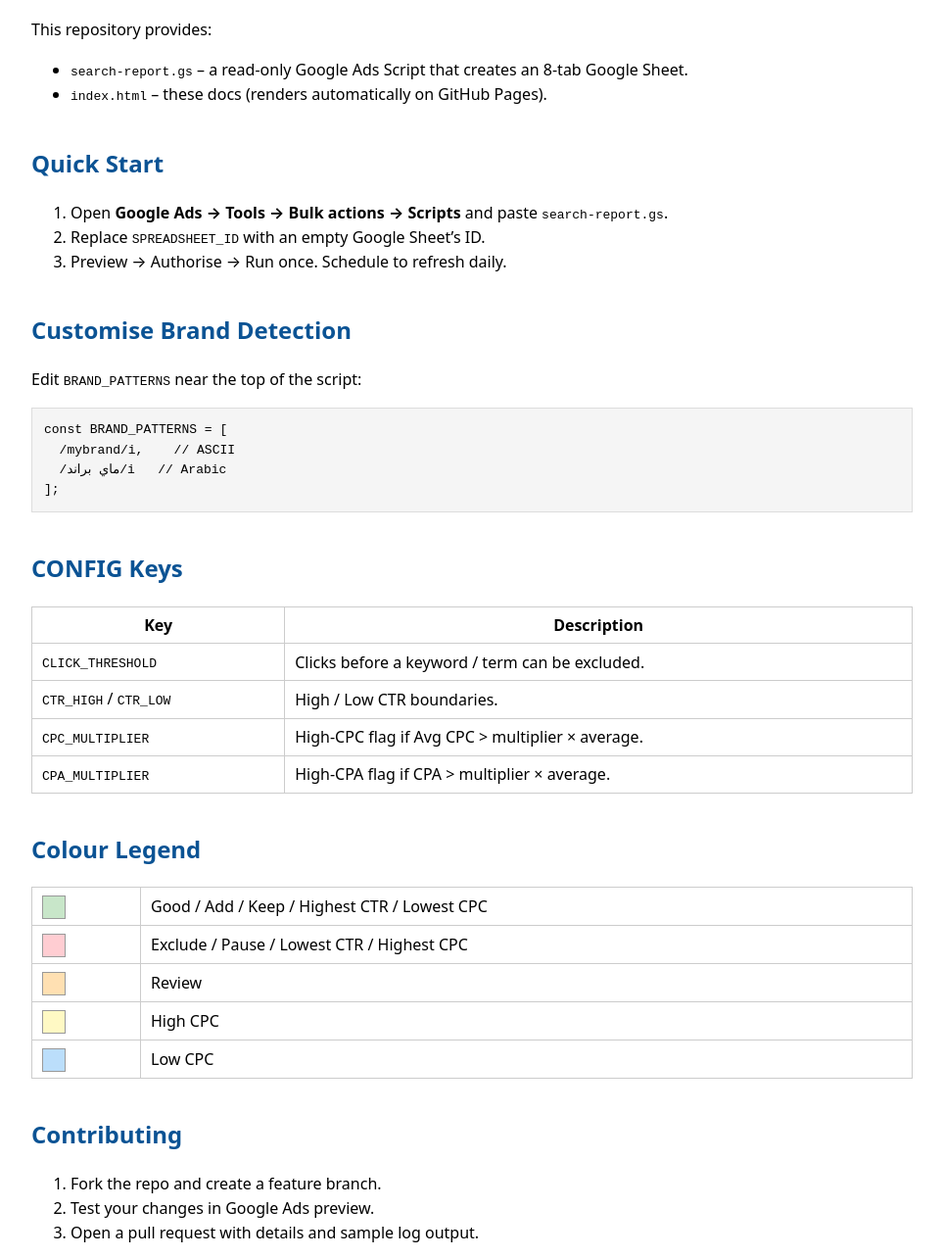
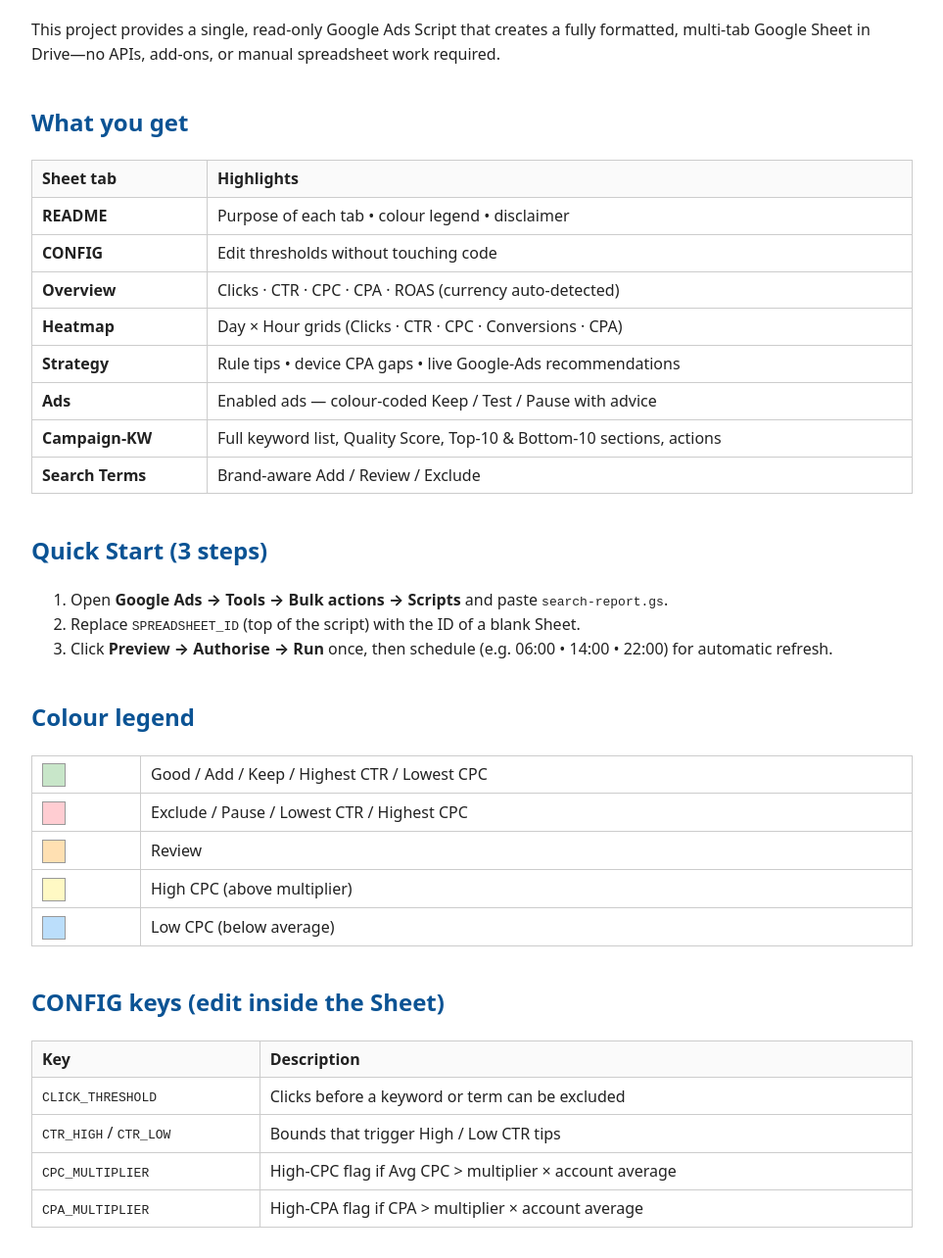
Before and after one commit to Hassanelsisi/google-ads-search-report, a plain HTML site: page index.html in a window 1280 px wide. Shown: the part 136-1420 px from the top of the page at 98% size, without its empty margins (158-1121 px from the left). Drawn offline with Linux system fonts and the light colour scheme.

Commit message:
index.html

```diff
--- a/index.html
+++ b/index.html
@@ -5,62 +5,100 @@
 <title>Google Ads Search-Campaign Reporting Script</title>
 <meta name="viewport" content="width=device-width,initial-scale=1">
 <style>
-body{font-family:system-ui,-apple-system,"Segoe UI",Roboto,Helvetica,Arial,sans-serif;max-width:900px;margin:0 auto;padding:32px;line-height:1.55}
+/* — Layout — */
+body{
+  font-family:system-ui,-apple-system,"Segoe UI",Roboto,Helvetica,Arial,sans-serif;
+  max-width:900px;
+  margin:0 auto;
+  padding:32px;
+  line-height:1.55;
+  color:#222;
+}
 h1,h2{color:#0b5394;margin-top:1.6em}
 pre{background:#f5f5f5;border:1px solid #ddd;padding:12px;overflow:auto}
-table{border-collapse:collapse;margin:16px 0;width:100%}th,td{border:1px solid #ccc;padding:6px 10px}
-.color{display:inline-block;width:1.4em;height:1.4em;margin-right:6px;border:1px solid #999;vertical-align:middle}
+
+/* — Tables — */
+table{border-collapse:collapse;margin:16px 0;width:100%}
+th,td{border:1px solid #ccc;padding:6px 10px;text-align:left}
+thead{background:#fafafa}
+
+/* — Colour squares — */
+.color{
+  display:inline-block;
+  width:1.4em;
+  height:1.4em;
+  margin-right:6px;
+  border:1px solid #999;
+  vertical-align:middle;
+}
 </style>
 </head>
+
 <body>
 <h1>Google Ads Search-Campaign Reporting Script</h1>
 
-<p>This repository provides:</p>
-<ul>
-<li><code>search-report.gs</code> – a read-only Google Ads Script that creates an 8-tab Google Sheet.</li>
-<li><code>index.html</code>      – these docs (renders automatically on GitHub Pages).</li>
-</ul>
+<p>
+This project provides a single, read-only Google Ads Script that creates a fully
+formatted, multi-tab Google Sheet in Drive—no APIs, add-ons, or manual
+spreadsheet work required.
+</p>
 
-<h2>Quick Start</h2>
+<h2>What you get</h2>
+<table>
+<thead><tr><th>Sheet tab</th><th>Highlights</th></tr></thead>
+<tbody>
+<tr><td><b>README</b></td><td>Purpose of each tab • colour legend • disclaimer</td></tr>
+<tr><td><b>CONFIG</b></td><td>Edit thresholds without touching code</td></tr>
+<tr><td><b>Overview</b></td><td>Clicks · CTR · CPC · CPA · ROAS (currency auto-detected)</td></tr>
+<tr><td><b>Heatmap</b></td><td>Day × Hour grids (Clicks · CTR · CPC · Conversions · CPA)</td></tr>
+<tr><td><b>Strategy</b></td><td>Rule tips • device CPA gaps • live Google-Ads recommendations</td></tr>
+<tr><td><b>Ads</b></td><td>Enabled ads — colour-coded Keep / Test / Pause with advice</td></tr>
+<tr><td><b>Campaign-KW</b></td><td>Full keyword list, Quality Score, Top-10 & Bottom-10 sections, actions</td></tr>
+<tr><td><b>Search Terms</b></td><td>Brand-aware Add / Review / Exclude</td></tr>
+</tbody>
+</table>
+
+<h2>Quick Start (3 steps)</h2>
 <ol>
-<li>Open <b>Google Ads → Tools → Bulk actions → Scripts</b> and paste <code>search-report.gs</code>.</li>
-<li>Replace <code>SPREADSHEET_ID</code> with an empty Google Sheet’s ID.</li>
-<li>Preview → Authorise → Run once.  Schedule to refresh daily.</li>
+  <li>Open <strong>Google Ads → Tools → Bulk actions → Scripts</strong> and paste <code>search-report.gs</code>.</li>
+  <li>Replace <code>SPREADSHEET_ID</code> (top of the script) with the ID of a blank Sheet.</li>
+  <li>Click <b>Preview → Authorise → Run</b> once, then schedule (e.g. 06:00 • 14:00 • 22:00) for automatic refresh.</li>
 </ol>
+
+<h2>Colour legend</h2>
+<table>
+<tr><td><span class="color" style="background:#c8e6c9"></span></td><td>Good / Add / Keep / Highest CTR / Lowest CPC</td></tr>
+<tr><td><span class="color" style="background:#ffcdd2"></span></td><td>Exclude / Pause / Lowest CTR / Highest CPC</td></tr>
+<tr><td><span class="color" style="background:#ffe0b2"></span></td><td>Review</td></tr>
+<tr><td><span class="color" style="background:#fff9c4"></span></td><td>High CPC (above multiplier)</td></tr>
+<tr><td><span class="color" style="background:#bbdefb"></span></td><td>Low CPC (below average)</td></tr>
+</table>
+
+<h2>CONFIG keys (edit inside the Sheet)</h2>
+<table>
+<thead><tr><th>Key</th><th>Description</th></tr></thead>
+<tbody>
+<tr><td><code>CLICK_THRESHOLD</code></td><td>Clicks before a keyword or term can be excluded</td></tr>
+<tr><td><code>CTR_HIGH</code> / <code>CTR_LOW</code></td><td>Bounds that trigger High / Low CTR tips</td></tr>
+<tr><td><code>CPC_MULTIPLIER</code></td><td>High-CPC flag if Avg CPC &gt; multiplier × account average</td></tr>
+<tr><td><code>CPA_MULTIPLIER</code></td><td>High-CPA flag if CPA &gt; multiplier × account average</td></tr>
+</tbody>
+</table>
 
 <h2>Customise Brand Detection</h2>
 <p>Edit <code>BRAND_PATTERNS</code> near the top of the script:</p>
 <pre><code>const BRAND_PATTERNS = [
-  /mybrand/i,    // ASCII
-  /ماي براند/i   // Arabic
+  /mybrand/i,      // ASCII
+  /ماي براند/i     // Arabic
 ];</code></pre>
-
-<h2>CONFIG Keys</h2>
-<table>
-<thead><tr><th>Key</th><th>Description</th></tr></thead>
-<tbody>
-<tr><td><code>CLICK_THRESHOLD</code></td><td>Clicks before a keyword / term can be excluded.</td></tr>
-<tr><td><code>CTR_HIGH</code> / <code>CTR_LOW</code></td><td>High / Low CTR boundaries.</td></tr>
-<tr><td><code>CPC_MULTIPLIER</code></td><td>High-CPC flag if Avg CPC &gt; multiplier × average.</td></tr>
-<tr><td><code>CPA_MULTIPLIER</code></td><td>High-CPA flag if CPA &gt; multiplier × average.</td></tr>
-</tbody></table>
-
-<h2>Colour Legend</h2>
-<table>
-<tr><td><span class="color" style="background:#c8e6c9"></span></td><td>Good / Add / Keep / Highest CTR / Lowest CPC</td></tr>
-<tr><td><span class="color" style="background:#ffcdd2"></span></td><td>Exclude / Pause / Lowest CTR / Highest CPC</td></tr>
-<tr><td><span class="color" style="background:#ffe0b2"></span></td><td>Review</td></tr>
-<tr><td><span class="color" style="background:#fff9c4"></span></td><td>High CPC</td></tr>
-<tr><td><span class="color" style="background:#bbdefb"></span></td><td>Low CPC</td></tr>
-</table>
 
 <h2>Contributing</h2>
 <ol>
-<li>Fork the repo and create a feature branch.</li>
-<li>Test your changes in Google Ads preview.</li>
-<li>Open a pull request with details and sample log output.</li>
+  <li>Fork the repo and create a feature branch.</li>
+  <li>Test your change in a preview run.</li>
+  <li>Open a pull request with details and example output.</li>
 </ol>
 
-<p style="margin-top:3em;font-size:85%">License: MIT</p>
+<p style="margin-top:3em;font-size:85%">License : MIT</p>
 </body>
 </html>
```
